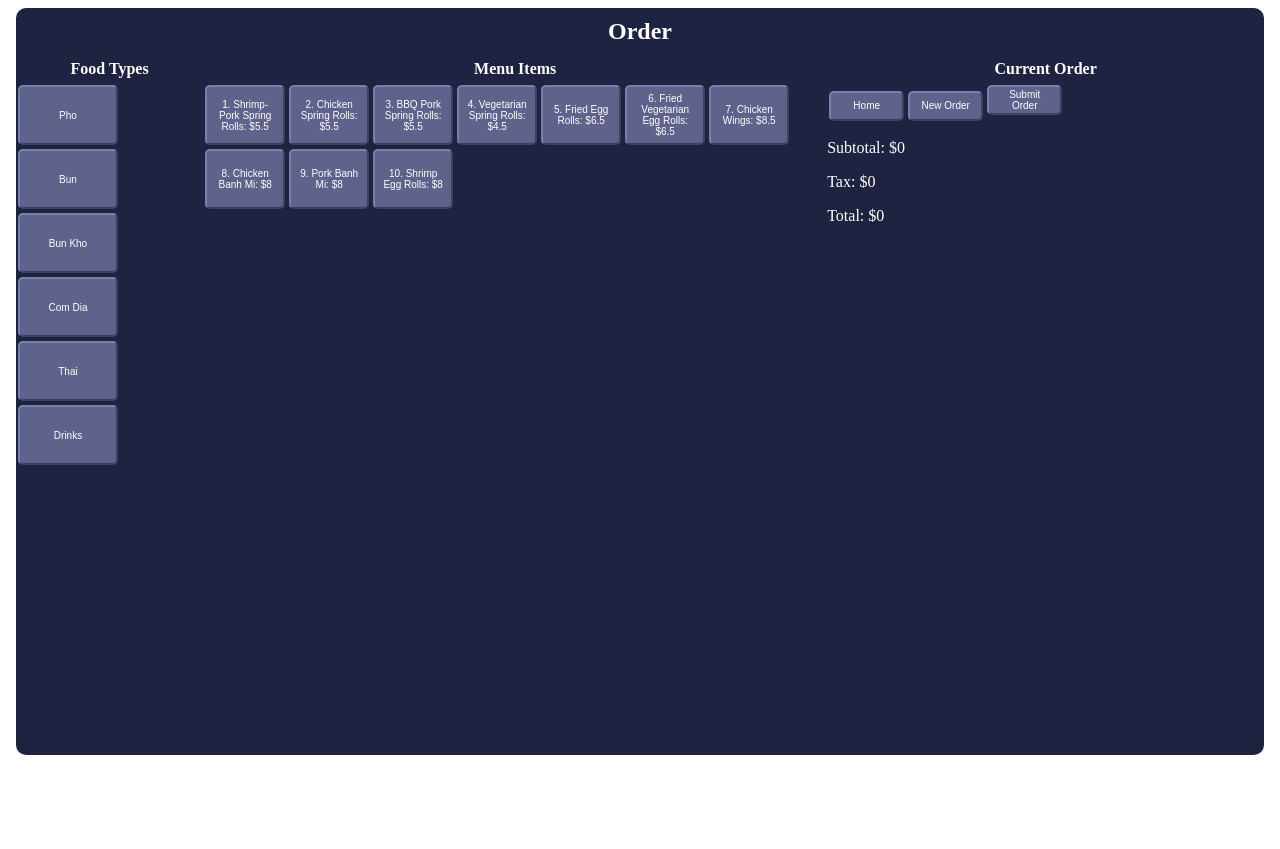
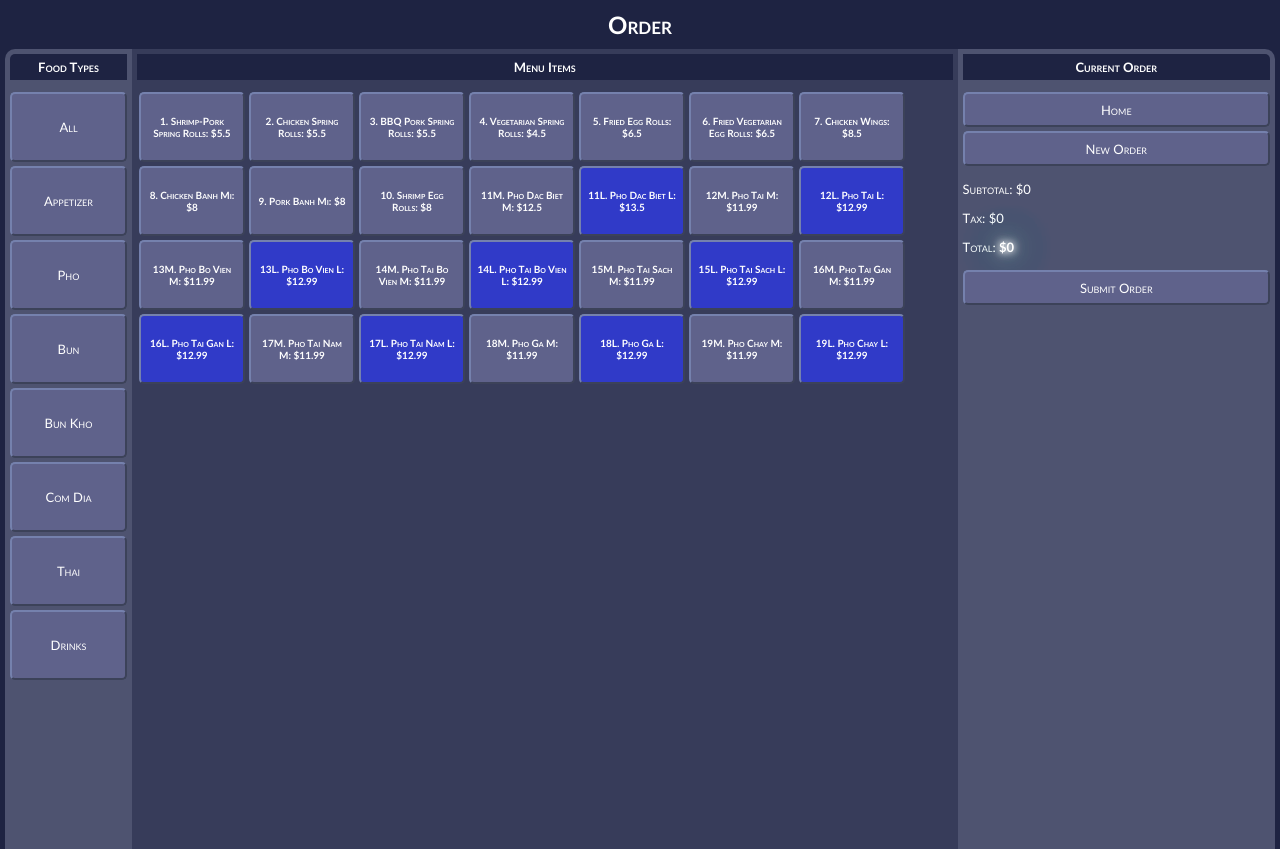
Before and after one commit to nathaniel-nguyen/pos, an Angular app in the folder system/: page /order in a window 1280 px wide. Before the commit the page ends 800 px from the top, so only its background shows below. Built offline with nearby package versions, Linux system fonts and the light colour scheme.

Commit message:
Made the POS system look better and added navigation between menu items.

```diff
--- a/system/src/app/home/home.component.css
+++ b/system/src/app/home/home.component.css
@@ -0,0 +1,36 @@
+h1 {
+    margin: 5px;
+    padding: 5px;
+    text-align: center;
+    color: white;
+    font-family:'Trebuchet MS';
+    font-variant: small-caps;
+}
+
+.order {
+    margin-left: 33%;
+    font-size: small;
+    background-color: rgb(95, 98, 139);
+    border-radius: 5px;
+    border-color: rgb(117, 129, 173);
+    width: 10%;
+    height: 35px;
+    color: white;
+    font-family:'Trebuchet MS';
+    font-variant: small-caps;
+}
+
+
+.view {
+    font-size: small;
+    margin-top: 5px;
+    margin-left: 33%;
+    background-color: rgb(95, 98, 139);
+    border-radius: 5px;
+    border-color: rgb(117, 129, 173);
+    width: 10%;
+    height: 35px;
+    color: white;
+    font-family:'Trebuchet MS';
+    font-variant: small-caps;
+}
--- a/system/src/app/home/home.component.html
+++ b/system/src/app/home/home.component.html
@@ -2,4 +2,8 @@
 
 <br>
 
-<a routerLink="order"><button>Order</button></a>
+<a routerLink="order"><button class="order">Order</button></a>
+
+<br>
+
+<button class="view">View Orders</button>
--- a/system/src/app/order.service.ts
+++ b/system/src/app/order.service.ts
@@ -8,21 +8,62 @@ export class OrderService {
   constructor() {}
 
   menuItems = [
-    { id: 1, name: "Shrimp-Pork Spring Rolls", price: 5.50 },
-    { id: 2, name: "Chicken Spring Rolls", price: 5.50 },
-    { id: 3, name: "BBQ Pork Spring Rolls", price: 5.50 },
-    { id: 4, name: "Vegetarian Spring Rolls", price: 4.50 },
-    { id: 5, name: "Fried Egg Rolls", price: 6.50 },
-    { id: 6, name: "Fried Vegetarian Egg Rolls", price: 6.50 },
-    { id: 7, name: "Chicken Wings", price: 8.50 },
-    { id: 8, name: "Chicken Banh Mi", price: 8.00 },
-    { id: 9, name: "Pork Banh Mi", price: 8.00 },
-    { id: 10, name: "Shrimp Egg Rolls", price: 8.00 },
+    { id: 0, stringID: "1", name: "Shrimp-Pork Spring Rolls", price: 5.50, foodType: "Appetizer" },
+    { id: 1, stringID: "2", name: "Chicken Spring Rolls", price: 5.50, foodType: "Appetizer" },
+    { id: 2, stringID: "3", name: "BBQ Pork Spring Rolls", price: 5.50, foodType: "Appetizer" },
+    { id: 3, stringID: "4", name: "Vegetarian Spring Rolls", price: 4.50, foodType: "Appetizer" },
+    { id: 4, stringID: "5", name: "Fried Egg Rolls", price: 6.50, foodType: "Appetizer" },
+    { id: 5, stringID: "6", name: "Fried Vegetarian Egg Rolls", price: 6.50, foodType: "Appetizer" },
+    { id: 6, stringID: "7", name: "Chicken Wings", price: 8.50, foodType: "Appetizer" },
+    { id: 7, stringID: "8", name: "Chicken Banh Mi", price: 8.00, foodType: "Appetizer" },
+    { id: 8, stringID: "9", name: "Pork Banh Mi", price: 8.00, foodType: "Appetizer" },
+    { id: 9, stringID: "10", name: "Shrimp Egg Rolls", price: 8.00, foodType: "Appetizer" },
+    { id: 10, stringID: "11M", name: "Pho Dac Biet M", price: 12.50, foodType: "Pho" },
+    { id: 11, stringID: "11L", name: "Pho Dac Biet L", price: 13.50, foodType: "Pho" },
+    { id: 12, stringID: "12M", name: "Pho Tai M", price: 11.99, foodType: "Pho" },
+    { id: 13, stringID: "12L", name: "Pho Tai L", price: 12.99, foodType: "Pho" },
+    { id: 14, stringID: "13M", name: "Pho Bo Vien M", price: 11.99, foodType: "Pho" },
+    { id: 15, stringID: "13L", name: "Pho Bo Vien L", price: 12.99, foodType: "Pho" },
+    { id: 16, stringID: "14M", name: "Pho Tai Bo Vien M", price: 11.99, foodType: "Pho" },
+    { id: 17, stringID: "14L", name: "Pho Tai Bo Vien L", price: 12.99, foodType: "Pho" },
+    { id: 18, stringID: "15M", name: "Pho Tai Sach M", price: 11.99, foodType: "Pho" },
+    { id: 19, stringID: "15L", name: "Pho Tai Sach L", price: 12.99, foodType: "Pho" },
+    { id: 20, stringID: "16M", name: "Pho Tai Gan M", price: 11.99, foodType: "Pho" },
+    { id: 21, stringID: "16L", name: "Pho Tai Gan L", price: 12.99, foodType: "Pho" },
+    { id: 22, stringID: "17M", name: "Pho Tai Nam M", price: 11.99, foodType: "Pho" },
+    { id: 23, stringID: "17L", name: "Pho Tai Nam L", price: 12.99, foodType: "Pho" },
+    { id: 24, stringID: "18M", name: "Pho Ga M", price: 11.99, foodType: "Pho" },
+    { id: 25, stringID: "18L", name: "Pho Ga L", price: 12.99, foodType: "Pho" },
+    { id: 26, stringID: "19M", name: "Pho Chay M", price: 11.99, foodType: "Pho" },
+    { id: 27, stringID: "19L", name: "Pho Chay L", price: 12.99, foodType: "Pho" },
   ];
+
+  foodTypes = ["All", "Appetizer", "Pho", "Bun", "Bun Kho", "Com Dia", "Thai", "Drinks"];
 
   getMenuItems() {
     return this.menuItems;
   }
+
+  getAppetizers(): MenuItem[] {
+    let appetizers = [];
+    for (let i = 0; i < 10; i++) {
+      appetizers.push(this.menuItems[i]);
+    }
+    return appetizers;
+  }
+
+  getPhos(): MenuItem[] {
+    let pho = [];
+    for (let i = 10; i < 28; i++) {
+      pho.push(this.menuItems[i]);
+    }
+    return pho;
+  }
+
+  // newItems(): MenuItem[] {
+  //   let newItems: MenuItem[] = [];
+  //   return newItems;
+  // }
 
   order: { items: Map<MenuItem, any>, transaction: number, subtotal: number,  tax: number, total: number } = { items: new Map<MenuItem, any>(), transaction: 1, subtotal: 0, tax: 0, total: 0 };
 
@@ -30,7 +71,7 @@ export class OrderService {
   amounts = Array.from(this.order.items.values());
 
   getSubtotal(): number {
-    return this.order.subtotal;
+    return (Math.round(this.order.subtotal * 100)/100);
   }
 
   getTax(): number {
@@ -39,27 +80,27 @@ export class OrderService {
 
   getTotal(subtotal: number, tax: number): number {
     let total = subtotal + tax;
-    return total;
+    return (Math.round(total * 100)/100);
   }
 
   getMenuItemID(menuItem: MenuItem): number {
     return menuItem.id;
   }
 
-  sort(): void {
-    let tempItem = undefined;
-    let tempAmount = undefined;
-    for (let i = 0; i < this.items.length; i++) {
-      if (this.getMenuItemID(this.items[i]) > this.getMenuItemID(this.items[i + 1])) {
-        tempItem = this.items[i];
-        this.items[i] = this.items[i + 1];
-        this.items[i + 1] = tempItem;
-        tempAmount = this.amounts[i];
-        this.amounts[i] = this.amounts[i + 1];
-        this.amounts[i + 1] = tempAmount;
-      }
-    }
-  }
+  // sort(): void {
+  //   let tempItem = undefined;
+  //   let tempAmount = undefined;
+  //   for (let i = 0; i < this.items.length; i++) {
+  //     if (this.getMenuItemID(this.items[i]) > this.getMenuItemID(this.items[i + 1])) {
+  //       tempItem = this.items[i];
+  //       this.items[i] = this.items[i + 1];
+  //       this.items[i + 1] = tempItem;
+  //       tempAmount = this.amounts[i];
+  //       this.amounts[i] = this.amounts[i + 1];
+  //       this.amounts[i + 1] = tempAmount;
+  //     }
+  //   }
+  // }
 
   getItems() {
     return this.items;
@@ -76,7 +117,7 @@ export class OrderService {
   }
 
   getItem(id: number): MenuItem {
-    return this.menuItems[id - 1];
+    return this.menuItems[id];
   }
 
   addItemToOrder(id: number): void {
@@ -108,8 +149,12 @@ export class OrderService {
   }
 }
 
+
+
 export interface MenuItem {
   id: number,
+  foodType: string,
+  stringID: string,
   name: string,
   price: number,
 }
--- a/system/src/app/order/order.component.css
+++ b/system/src/app/order/order.component.css
@@ -1,95 +1,152 @@
+body {
+    height: 100%;
+    width: 100%;
+}
+
 .title {
+    margin: 5px;
+    padding: 5px;
     text-align: center;
-    margin: 0;
-    padding: 10px;
-    border-top-left-radius: 10px;
-    border-top-right-radius: 10px;
-    background-color: rgb(30, 35, 66);
     color: white;
+    font-family:'Trebuchet MS';
+    font-variant: small-caps;
 }
 
 .foodTypes {
-    margin: 0;
+    border-top-left-radius: 5px;
+    margin: 5px;
     padding: 5px;
     background-color: rgb(30, 35, 66);
     text-align: center;
     color: white;
+    font-size: small;
+    font-family:'Trebuchet MS';
+    font-variant: small-caps;
 }
 
 .menuItems {
-    margin: 0;
+    margin: 5px;
     padding: 5px;
     background-color: rgb(30, 35, 66);
     text-align: center;
     color: white;
+    font-size: small;
+    font-family:'Trebuchet MS';
+    font-variant: small-caps;
 }
 
 .currentOrder {
+    border-top-right-radius: 5px;
+    margin: 5px;
     padding: 5px;
-    margin: 0;
+    background-color: rgb(30, 35, 66);
     text-align: center;
+    color: white;
+    font-size: small;
+    font-family:'Trebuchet MS';
+    font-variant: small-caps;
+}
+
+.row {
+    margin: 5px;
+    height: 100%;
     background-color: rgb(30, 35, 66);
-    color: white;
+    display: grid;
+    grid-template-columns: 10% 65% 25%;
 }
 
 .column1{
-    float: left;
-    width: 15%;
-    height: 700px;
-    background-color: rgb(30, 35, 66);
-    border-bottom-left-radius: 10px;
+    border-top-left-radius: 10px;
+    width: 100%;
+    grid-column: 1;
+    grid-row: 1;
+    background-color: rgb(78, 83, 112);
 }
 
 .column2 {
-    margin: 0;
-    display: inline-block;
-    width: 50%;
-    height: 700px;
-    background-color: rgb(30, 35, 66);
+    width: 100%;
+    grid-column: 2;
+    grid-row: 1;
+    background-color: rgb(55, 60, 90);
+
 }
 
 .column3 {
-    float: right;
-    margin: 0;
-    width: 35%;
-    height: 700px;
-    background-color: rgb(30, 35, 66);
-    border-bottom-right-radius: 10px;
+    border-top-right-radius: 10px;
+    width: 100%;
+    grid-column: 3;
+    grid-row: 1;
+    background-color: rgb(78, 83, 112);
 }
 
-.increaseQuantity {
-    display: inline-block;
-    margin:2px;
+.type {
+    float: left;
     background-color: rgb(95, 98, 139);
     border: 10;
     border-radius: 5px;
     border-color: rgb(117, 129, 173);
-    font-size: x-small;
-    width: 80px;
-    height: 60px;
+    width: 100%;
+    color: white;
+    height:70px;
+    margin-top: 2px;
+    margin-bottom: 2px;
+    font-size: small;
+    font-family:'Trebuchet MS';
+    font-variant: small-caps;
+}
+
+.increaseQuantity {
+    margin: 2px;
+    background-color: rgb(95, 98, 139);
+    border-radius: 5px;
+    border-color: rgb(117, 129, 173);
+    width: 13%;
+    height: 70px;
     color: white;
     float: left;
+    font-size: x-small;
+    font-family:'Trebuchet MS';
+    font-variant: small-caps;
+}
+
+.increaseQuantityM {
+    margin: 2px;
+    background-color: rgb(95, 98, 139);
+    border-radius: 5px;
+    border-color: rgb(117, 129, 173);
+    width: 13%;
+    height: 70px;
+    color: white;
+    float: left;
+    font-size: x-small;
+    font-family:'Trebuchet MS';
+    font-variant: small-caps;
+}
+
+.increaseQuantityL {
+    margin: 2px;
+    background-color: rgb(48, 58, 200);
+    border-radius: 5px;
+    border-color: rgb(117, 129, 173);
+    width: 13%;
+    height: 70px;
+    color: white;
+    float: left;
+    font-size: x-small;
+    font-family:'Trebuchet MS';
+    font-variant: small-caps;
 }
 
 .decreaseQuantity {
     text-align: left;
     background-color: rgb(95, 98, 139);
-    border: 3;
     border-color: rgb(117, 129, 173);
     color: white;
     width: 100%;
-}
-
-.type {
-    margin:2px;
-    background-color: rgb(95, 98, 139);
-    border: 10;
-    border-radius: 5px;
-    border-color: rgb(117, 129, 173);
-    font-size: x-small;
-    width: 100px;
-    height: 60px;
-    color: white;
+    height: 35px;
+    font-size: small;
+    font-family:'Trebuchet MS';
+    font-variant: small-caps;
 }
 
 
@@ -97,16 +154,64 @@
     text-align: left;
     color: white;
     width: 100%;
+    font-size: small;
+    font-family:'Trebuchet MS';
+    font-variant: small-caps;
+}
+
+.total {
+    color: #fff;
+    text-shadow:
+    0 0 7px #fff,
+    0 0 10px #fff,
+    0 0 21px #fff,
+    0 0 42px #0fa,
+    0 0 82px #0fa,
+    0 0 92px #0fa,
+    0 0 102px #0fa,
+    0 0 151px #0fa;
 }
 
 .buttons {
-    margin: 2px;
+    font-size: small;
+    margin-bottom: 2px;
+    margin-top: 2px;
     background-color: rgb(95, 98, 139);
-    border: 10;
     border-radius: 5px;
     border-color: rgb(117, 129, 173);
-    font-size: x-small;
-    width: 75px;
-    height: 30px;
+    width: 100%;
+    height: 35px;
     color: white;
+    font-family:'Trebuchet MS';
+    font-variant: small-caps;
 }
+
+.amounter {
+    color: #fff;
+    text-shadow:
+    0 0 7px #fff,
+    0 0 10px #fff,
+    0 0 21px #fff,
+    0 0 42px #0fa,
+    0 0 82px #0fa,
+    0 0 92px #0fa,
+    0 0 102px #0fa,
+    0 0 151px #0fa;
+}
+
+.submit {
+    margin-top: 2px;
+    font-size: small;
+    background-color: rgb(95, 98, 139);
+    border-radius: 5px;
+    border-color: rgb(117, 129, 173);
+    width: 100%;
+    height: 35px;
+    color: white;
+    font-family:'Trebuchet MS';
+    font-variant: small-caps;
+}
+
+.container {
+    padding: 5px;
+}
--- a/system/src/app/order/order.component.html
+++ b/system/src/app/order/order.component.html
@@ -3,28 +3,44 @@
 <h2 class="title">Order</h2>
 
 <div class="row">
+    <div class="column1">
+        <h4 class="foodTypes">Food Types</h4>
+        <div class="container">
+            <div *ngFor="let type of foodTypes">
+                <button class="type" (click)="getItems(type)">{{type}}</button>
+            </div>
+        </div>
+     </div>
     <div class="column2">
         <h4 class="menuItems">Menu Items</h4>
+        <div class="container">
             <div *ngFor="let item of menuItems">
-            <button class="increaseQuantity" (click)="increaseQuantity(item.id)">{{item.id}}. {{item.name}}: ${{item.price}}</button>
+                <div *ngIf="item.stringID.charAt(2) == 'M'">
+                    <button class="increaseQuantityM" (click)="increaseQuantity(item.id)"><strong>{{item.stringID}}. {{item.name}}: ${{item.price}}</strong></button>
+                </div>
+                <div *ngIf="item.stringID.charAt(2) == 'L'">
+                    <button class="increaseQuantityL" (click)="increaseQuantity(item.id)"><strong>{{item.stringID}}. {{item.name}}: ${{item.price}}</strong></button>
+                </div>
+                <div *ngIf="item.stringID.charAt(2) == ''">
+                    <button class="increaseQuantity" (click)="increaseQuantity(item.id)"><strong>{{item.stringID}}. {{item.name}}: ${{item.price}}</strong></button>
+                </div>
+            </div>
         </div>
     </div>
     <div class="column3">
         <h4 class="currentOrder">Current Order</h4>
-        <a routerLink=""><button class="buttons">Home</button></a><button (click)="newOrder()" class="buttons">New Order</button><button class="buttons">Submit Order</button>
+        <div class="container">
+            <a routerLink=""><button class="buttons">Home</button></a>
+            <button (click)="newOrder()" class="buttons">New Order</button>
             <div class="tt">
                 <p>Subtotal: ${{subtotal}}</p>
                 <p>Tax: ${{tax}}</p>
-            <p>Total: ${{total}}</p>
+                <p>Total: <strong class="total">${{total}}</strong></p>
             </div>
             <div *ngFor="let item of items; let i = index">
-            <button class="decreaseQuantity" (click)="decreaseQuantity(getMenuItemID(item))">{{getMenuItemID(item)}}. {{getMenuItemName(item)}}: ${{getMenuItemPrice(item)}} x {{amounts[i]}}</button>
+                <button class="decreaseQuantity" (click)="decreaseQuantity(getMenuItemID(item))"><strong class="amounter">{{amounts[i]}}</strong> x {{getMenuItemStringID(item)}}. {{getMenuItemName(item)}}: ${{getMenuItemPrice(item)}}</button>
             </div>
-     </div>
-    <div class="column1">
-        <h4 class="foodTypes">Food Types</h4>
-        <div *ngFor="let type of foodTypes">
-            <button class="type">{{type.name}}</button>
+            <button class="submit">Submit Order</button>
         </div>
      </div>
 </div>
--- a/system/src/app/order/order.component.ts
+++ b/system/src/app/order/order.component.ts
@@ -8,24 +8,20 @@ import { MenuItem } from '../order.service';
   styleUrls: ['./order.component.css']
 })
 export class OrderComponent {
-  menuItems = this.orderService.getMenuItems();
+  menuItems = this.orderService.menuItems;
+  foodTypes = this.orderService.foodTypes;
   items = this.orderService.getItems();
   amounts = this.orderService.getAmounts();
   tax = this.orderService.getTax();
   subtotal = this.orderService.getSubtotal();
   total = this.orderService.getTotal(this.subtotal, this.tax);
 
-  foodTypes = [
-    { name: "Pho" },
-    { name: "Bun" },
-    { name: "Bun Kho" },
-    { name: "Com Dia" },
-    { name: "Thai" },
-    { name: "Drinks" },
-  ];
-
   getMenuItemID(menuItem: MenuItem): number {
     return menuItem.id;
+  }
+
+  getMenuItemStringID(menuItem: MenuItem): string {
+    return menuItem.stringID;
   }
 
   getMenuItemName(menuItem: MenuItem): string {
@@ -34,6 +30,16 @@ export class OrderComponent {
 
   getMenuItemPrice(menuItem: MenuItem): number {
     return menuItem.price;
+  }
+
+  getItems(type: String) {
+    if (type == "All") {
+      this.menuItems = this.orderService.menuItems;
+    } else if (type == "Appetizer") {
+      this.getAppetizers();
+    } else if (type == "Pho") {
+      this.getPhos();
+    }
   }
 
   constructor(
@@ -66,4 +72,12 @@ export class OrderComponent {
     this.items = this.orderService.getItems();
     this.amounts = this.orderService.getAmounts();
   }
+
+  getAppetizers() {
+    this.menuItems = this.orderService.getAppetizers();
+  }
+
+  getPhos() {
+    this.menuItems = this.orderService.getPhos();
+  }
 }
--- a/system/src/styles.css
+++ b/system/src/styles.css
@@ -1 +1,14 @@
 /* You can add global styles to this file, and also import other style files */
+
+body {
+    margin: 0;
+    height: 100%;
+    padding: 0;
+}
+
+html {
+    background-color: rgb(30, 35, 66);
+    margin: 0;
+    padding: 0;
+    height: 100%
+}
```
Lines whose indentation alone changed are shown as unchanged.
